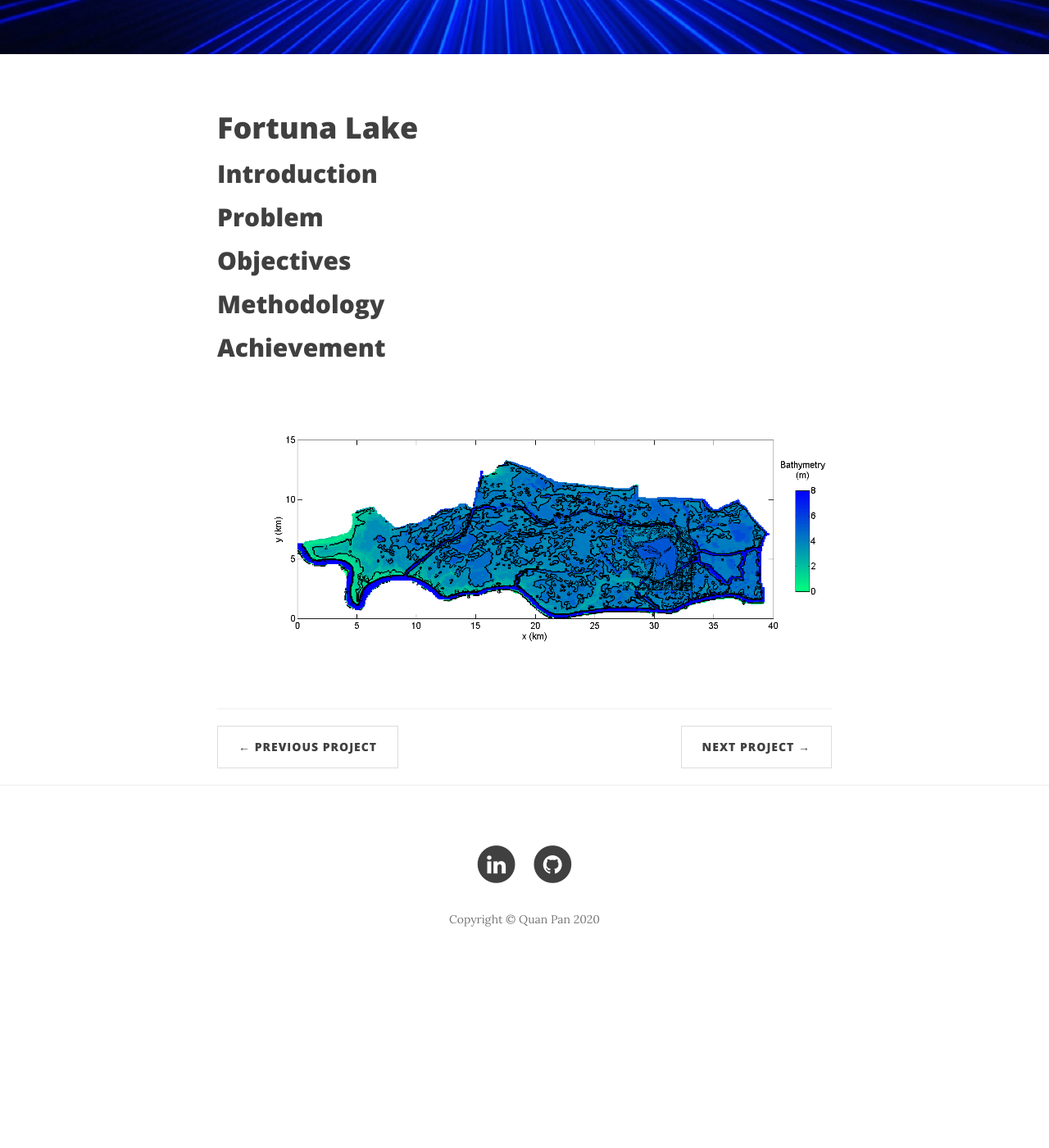
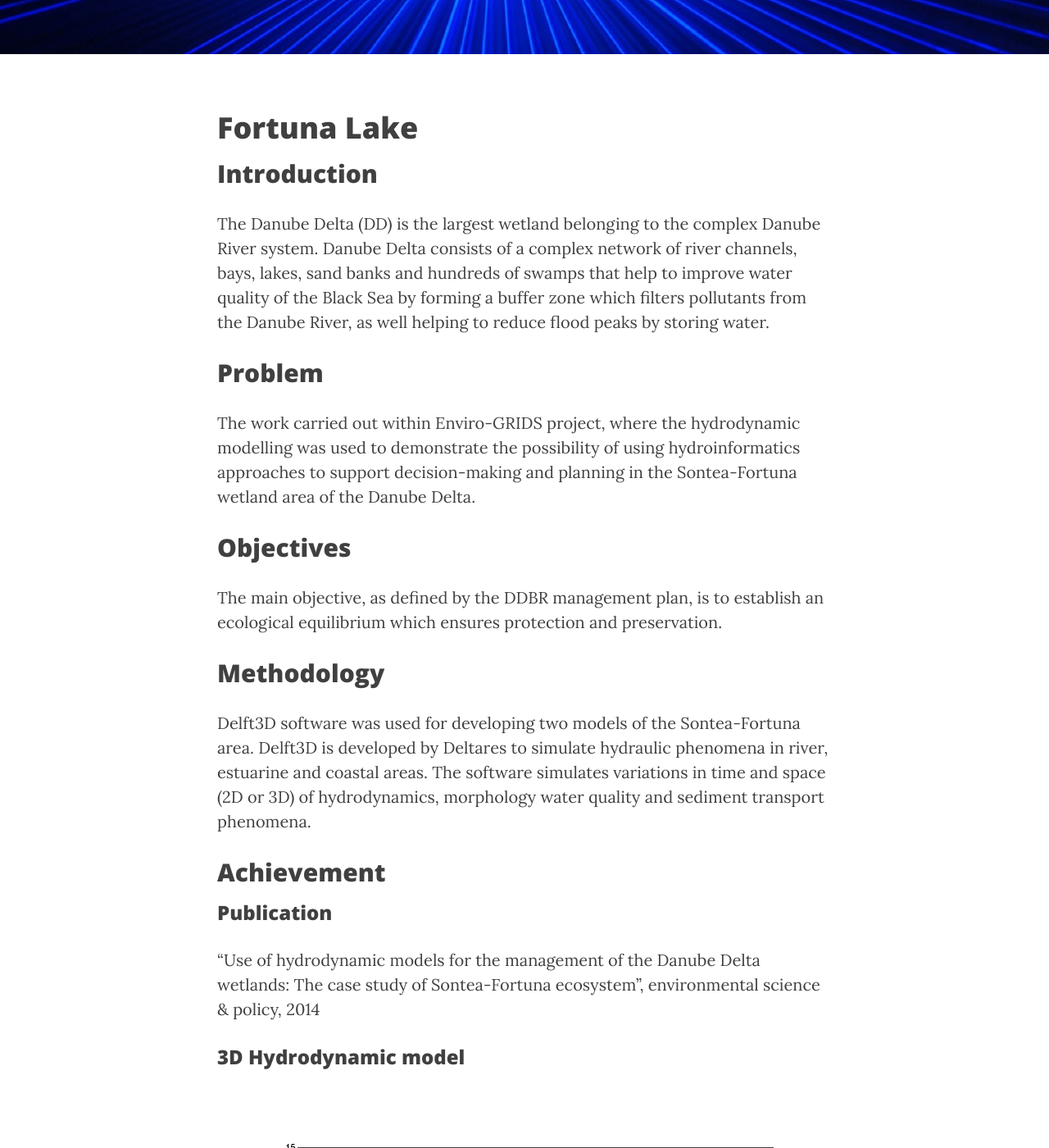
Before and after one commit to quanpan302/quanpan302.github.io, a Jekyll site: the page built from _projects/FortunaLake.md, in a window 1280 px wide and 1400 px high, scrolled down 347 px. Shown: the whole window at 82% size. Built offline with Jekyll 4.4.1, drawn with Linux system fonts in a browser that asks for light colours; nearby versions of some CDN libraries; a script that is not in the unit is left out; before the commit the page ends 1544 px from its top, so only the background shows below that.

Commit message:
Add contents

```diff
--- a/_projects/FortunaLake.md
+++ b/_projects/FortunaLake.md
@@ -12,12 +12,26 @@
 
 ## Introduction
 
+The Danube Delta (DD) is the largest wetland belonging to the complex Danube River system. Danube Delta consists of a complex network of river channels, bays, lakes, sand banks and hundreds of swamps that help to improve water quality of the Black Sea by forming a buffer zone which filters pollutants from the Danube River, as well helping to reduce flood peaks by storing water.
+
 ## Problem
+
+The work carried out within Enviro-GRIDS project, where the hydrodynamic modelling was used to demonstrate the possibility of using hydroinformatics approaches to support decision-making and planning in the Sontea-Fortuna wetland area of the Danube Delta.
 
 ## Objectives
 
+The main objective, as defined by the DDBR management plan, is to establish an ecological equilibrium which ensures protection and preservation.
+
 ## Methodology
+
+Delft3D software was used for developing two models of the Sontea-Fortuna area. Delft3D is developed by Deltares to simulate hydraulic phenomena in river, estuarine and coastal areas. The software simulates variations in time and space (2D or 3D) of hydrodynamics, morphology water quality and sediment transport phenomena.
 
 ## Achievement
 
+### Publication
+
+"Use of hydrodynamic models for the management of the Danube Delta wetlands: The case study of Sontea-Fortuna ecosystem", environmental science & policy, 2014
+
+### 3D Hydrodynamic model
+
 ![](/assets/img/projects/Fortuna/bathymetry.png)
```
